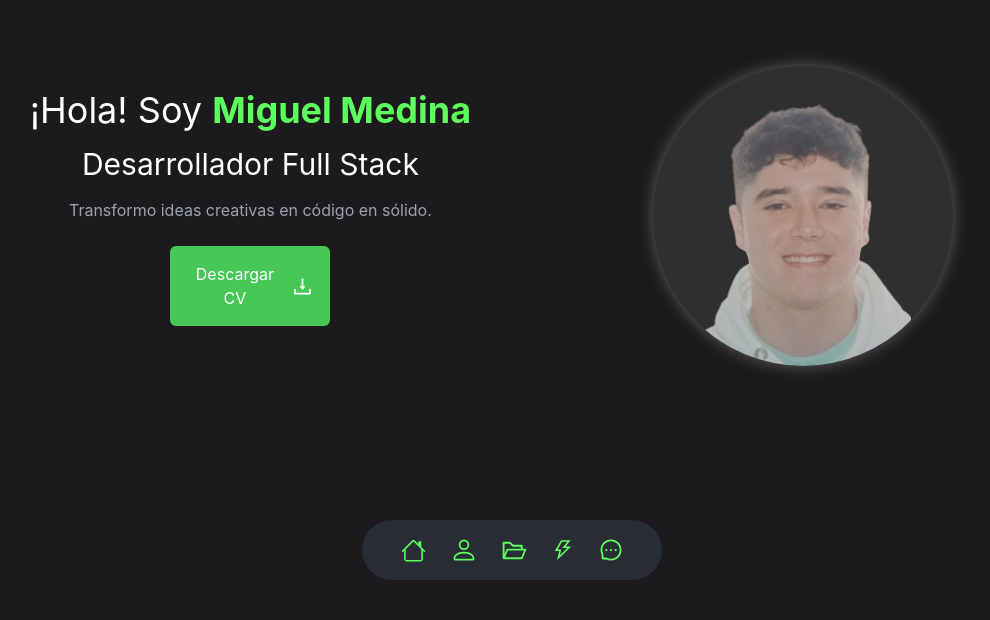
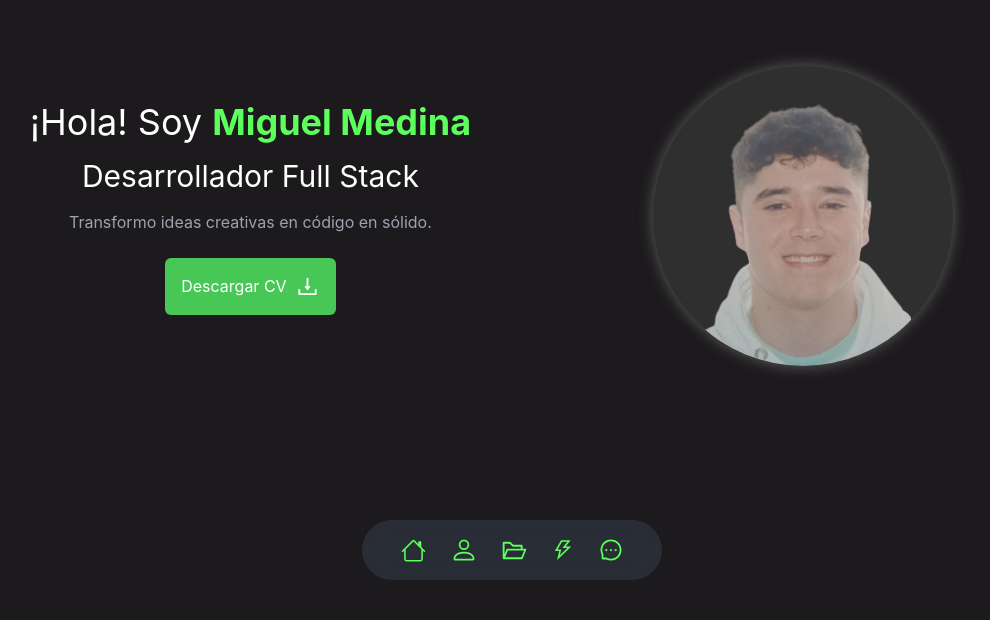
Before and after one commit to MiguelMR86/Portfolio, a React (Vite) app: page / in a window 1280 px wide. Shown: the part 180-800 px from the top of the page, without its empty margins (128-1118 px from the left). Built offline with nearby package versions, Linux system fonts and the light colour scheme.

Commit message:
DownloadCV button ( MQ fix )

```diff
--- a/src/components/Header.jsx
+++ b/src/components/Header.jsx
@@ -19,9 +19,9 @@ function Header() {
           <p className='text-gray-400'>
             Transformo ideas creativas en código en sólido.
           </p>
-          <a href={CV} download="CV-Miguel-Medina.pdf" className='w-[160px] bg-[--fourth] p-4 mt-2 rounded-md flex justify-center items-center hover:bg-[--fourth-blur] transition-all
+          <a href={CV} download="CV-Miguel-Medina.pdf" className='w-auto bg-[--fourth] p-4 mt-2 rounded-md flex justify-center items-center hover:bg-[--fourth-blur] transition-all
           '>
-              Descargar CV
+            <p>Descargar CV</p>
               <AiOutlineDownload className='ml-2' size={25} />
             </a>
         </div>
```
